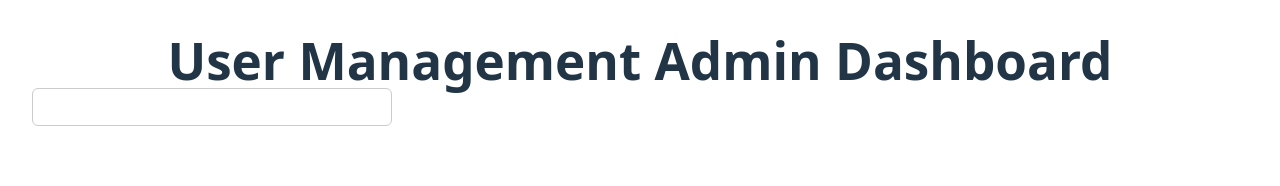
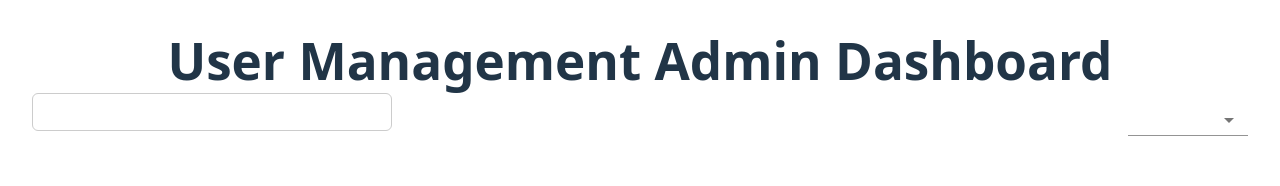
Before and after one commit to AshF000/user-management-admin-dashboard, a React (Vite) app: page / in a window 1280 px wide. Shown: the top 186 px of the page. Built offline with nearby package versions, Linux system fonts and the light colour scheme.

Commit message:
update ShowPerPage ui

```diff
--- a/package.json
+++ b/package.json
@@ -10,6 +10,9 @@
     "preview": "vite preview"
   },
   "dependencies": {
+    "@emotion/react": "^11.14.0",
+    "@emotion/styled": "^11.14.1",
+    "@mui/material": "^7.3.6",
     "react": "^19.2.0",
     "react-dom": "^19.2.0"
   },
--- a/src/App.css
+++ b/src/App.css
@@ -7,3 +7,9 @@ h1 {
   margin: 0 auto;
   padding: 0 2rem;
 }
+
+.flex-center {
+  display: flex;
+  justify-content: space-between;
+  align-items: center;
+}
--- a/src/App.jsx
+++ b/src/App.jsx
@@ -1,11 +1,15 @@
 import { useState } from "react";
 import "./App.css";
 import UserSearch from "./components/UserSearch";
+import ShowPerPage from "./components/ShowPerPage";
 
 function App() {
   // const baseUrl = import.meta.env.VITE_API_BASE_URL;
 
   const [searchValue, setSearchValue] = useState("");
+
+  // ShowPerPage.jsx
+  const [optVal, setOptVal] = useState(5);
 
   const handleSearch = (e) => {
     setSearchValue(e.target.value);
@@ -13,18 +17,25 @@ function App() {
 
   const handleClear = () => {
     setSearchValue("");
-    console.log("clear hoise");
+  };
+
+  const handleSelect = (e) => {
+    setOptVal(+e.target.value);
+    console.log(+e.target.value);
   };
 
   return (
     <div className="container">
       <h1>User Management Admin Dashboard</h1>
+      <div className="flex-center">
+        <UserSearch
+          value={searchValue}
+          onChange={handleSearch}
+          onClear={handleClear}
+        />
 
-      <UserSearch
-        value={searchValue}
-        onChange={handleSearch}
-        onClear={handleClear}
-      />
+        <ShowPerPage optVal={optVal} onChange={handleSelect} />
+      </div>
     </div>
   );
 }
--- /dev/null
+++ b/src/components/ShowPerPage.jsx
@@ -0,0 +1,45 @@
+import "./showperpage.css";
+import Box from "@mui/material/Box";
+import InputLabel from "@mui/material/InputLabel";
+import FormControl from "@mui/material/FormControl";
+import NativeSelect from "@mui/material/NativeSelect";
+
+const ShowPerPage = ({ optVal, onChange }) => {
+  return (
+    <Box sx={{ minWidth: 120 }}>
+      <FormControl fullWidth>
+        <InputLabel
+          className="perPageLabel"
+          variant="standard"
+          htmlFor="uncontrolled-native"
+        >
+          Show Per Page
+        </InputLabel>
+        <NativeSelect
+          onChange={onChange}
+          className="perPageSelet"
+          defaultValue={optVal}
+          inputProps={{
+            name: "value",
+            id: "uncontrolled-native",
+          }}
+        >
+          <option className="perPageOpt" value={5}>
+            5
+          </option>
+          <option className="perPageOpt" value={10}>
+            10
+          </option>
+          <option className="perPageOpt" value={20}>
+            20
+          </option>
+          <option className="perPageOpt" value={50}>
+            50
+          </option>
+        </NativeSelect>
+      </FormControl>
+    </Box>
+  );
+};
+
+export default ShowPerPage;
--- /dev/null
+++ b/src/components/showperpage.css
@@ -0,0 +1,9 @@
+.perPageSelet,
+.perPageLabel,
+.perPageOpt {
+  color: white !important;
+}
+
+.perPageOpt {
+  background-color: var(--bg) !important;
+}
--- a/src/index.css
+++ b/src/index.css
@@ -13,6 +13,7 @@
   -moz-osx-font-smoothing: grayscale;
 
   --mycolor: red;
+  --bg: #242424;
 }
 
 * {
```
Also changed, not shown: 1 other file (tests, documents, lock files or other folders).
